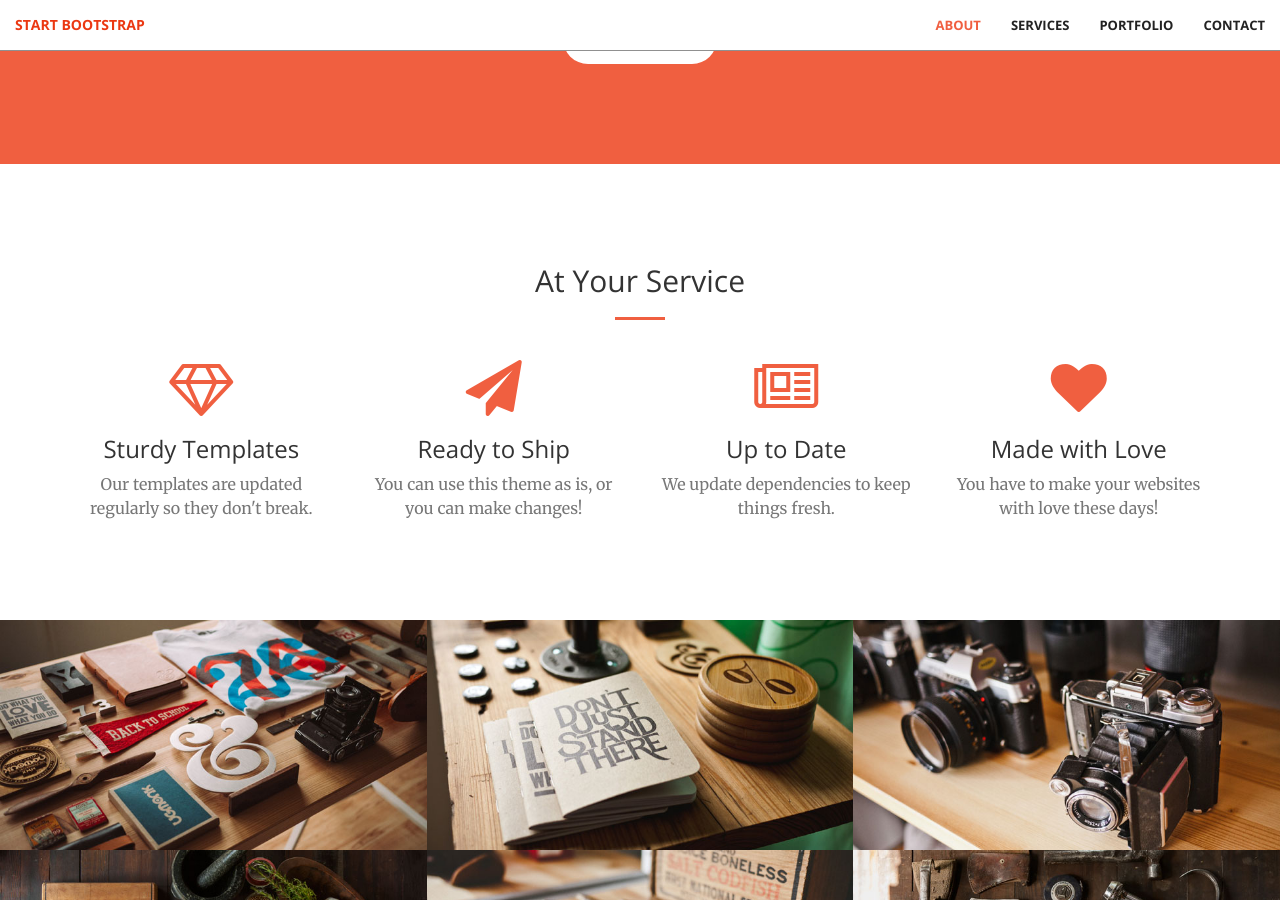
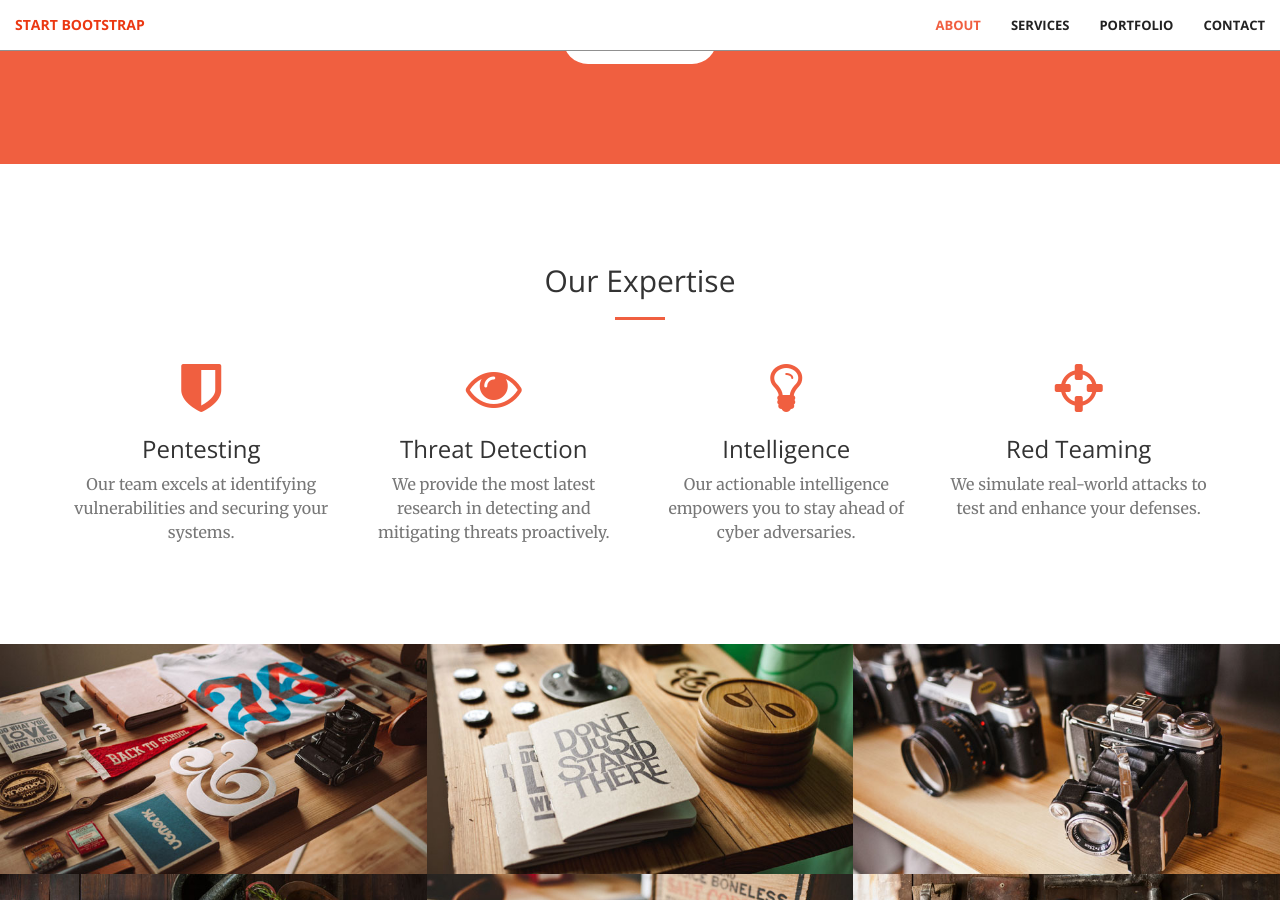
Before and after one commit to jedar-sec/jedar-sec.github.io, a Jekyll site: the page built from index.html, in a window 1280 px wide and 900 px high, scrolled down 1154 px. Built offline with Jekyll 4.4.1, drawn with Linux system fonts in a browser that asks for light colours.

Commit message:
Update services.html

```diff
--- a/_includes/services.html
+++ b/_includes/services.html
@@ -2,7 +2,7 @@
     <div class="container">
         <div class="row">
             <div class="col-lg-12 text-center">
-                <h2 class="section-heading">At Your Service</h2>
+                <h2 class="section-heading">Our Expertise</h2>
                 <hr class="primary">
             </div>
         </div>
@@ -11,30 +11,30 @@
         <div class="row">
             <div class="col-lg-3 col-md-6 text-center">
                 <div class="service-box">
-                    <i class="fa fa-4x fa-diamond wow bounceIn text-primary"></i>
-                    <h3>Sturdy Templates</h3>
-                    <p class="text-muted">Our templates are updated regularly so they don't break.</p>
+                    <i class="fa fa-4x fa-shield wow bounceIn text-primary"></i>
+                    <h3>Pentesting</h3>
+                    <p class="text-muted">Our team excels at identifying vulnerabilities and securing your systems.</p>
                 </div>
             </div>
             <div class="col-lg-3 col-md-6 text-center">
                 <div class="service-box">
-                    <i class="fa fa-4x fa-paper-plane wow bounceIn text-primary" data-wow-delay=".1s"></i>
-                    <h3>Ready to Ship</h3>
-                    <p class="text-muted">You can use this theme as is, or you can make changes!</p>
+                    <i class="fa fa-4x fa-eye wow bounceIn text-primary" data-wow-delay=".1s"></i>
+                    <h3>Threat Detection</h3>
+                    <p class="text-muted">We provide the most latest research in detecting and mitigating threats proactively.</p>
                 </div>
             </div>
             <div class="col-lg-3 col-md-6 text-center">
                 <div class="service-box">
-                    <i class="fa fa-4x fa-newspaper-o wow bounceIn text-primary" data-wow-delay=".2s"></i>
-                    <h3>Up to Date</h3>
-                    <p class="text-muted">We update dependencies to keep things fresh.</p>
+                    <i class="fa fa-4x fa-lightbulb-o wow bounceIn text-primary" data-wow-delay=".2s"></i>
+                    <h3>Intelligence</h3>
+                    <p class="text-muted">Our actionable intelligence empowers you to stay ahead of cyber adversaries.</p>
                 </div>
             </div>
             <div class="col-lg-3 col-md-6 text-center">
                 <div class="service-box">
-                    <i class="fa fa-4x fa-heart wow bounceIn text-primary" data-wow-delay=".3s"></i>
-                    <h3>Made with Love</h3>
-                    <p class="text-muted">You have to make your websites with love these days!</p>
+                    <i class="fa fa-4x fa-crosshairs wow bounceIn text-primary" data-wow-delay=".3s"></i>
+                    <h3>Red Teaming</h3>
+                    <p class="text-muted">We simulate real-world attacks to test and enhance your defenses.</p>
                 </div>
             </div>
         </div>
```
